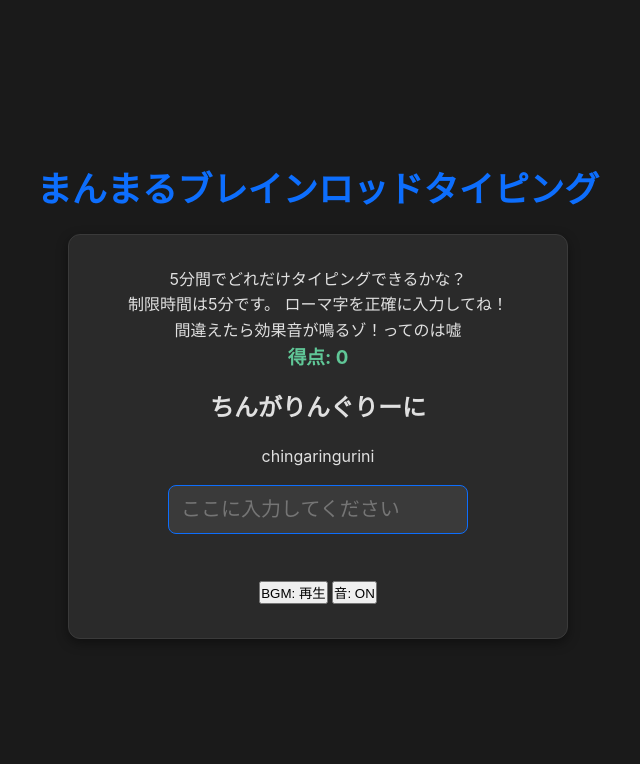
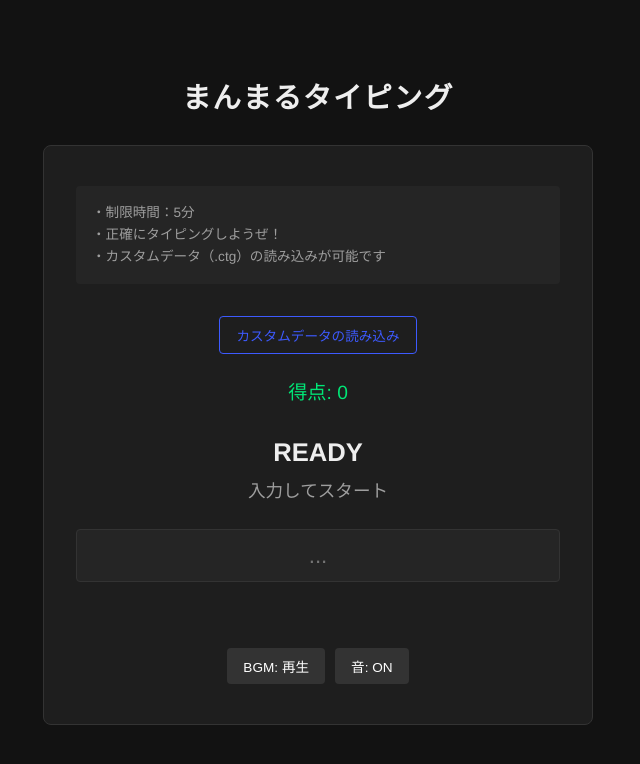
Before and after one commit to sovietkids/mmrc3, a website: page public/game/main.html in a window 1280 px wide. Shown: the whole page, without its empty margins (322-962 px from the left). Drawn offline with Linux system fonts and the light colour scheme.

Commit message:
Add files via upload

```diff
--- a/public/game/main.html
+++ b/public/game/main.html
@@ -2,19 +2,20 @@
 <html lang="ja">
 <head>
     <meta charset="UTF-8">
-    <title>まんまるブレインロッドタイピング</title>
+    <meta name="viewport" content="width=device-width, initial-scale=1.0">
+    <title>まんまるタイピング</title>
     <style>
         /* --- 0. Root Variables & Global Reset --- */
         :root {
-            --bg-color: #1a1a1a;
-            --card-bg-color: #2a2a2a;
-            --primary-color: #0d6efd;
-            --text-color: #e0e0e0;
-            --text-muted-color: #888;
-            --border-color: #3a3a3a;
-            --dm-color: #2b305c;
-            --reply-bg-color: #222;
-            --accent-green: rgb(96, 199, 151);
+            --bg-color: #121212;
+            --card-bg-color: #1e1e1e;
+            --primary-color: #3d5afe; /* 落ち着いたブルー */
+            --accent-color: #00e676;  /* 控えめなグリーン */
+            --error-color: #ff5252;   /* ミス時 */
+            --text-color: #eeeeee;
+            --text-muted-color: #9e9e9e;
+            --border-color: #333333;
+            --input-bg: #252525;
         }
 
         *, *::before, *::after {
@@ -26,7 +27,7 @@
         body {
             background-color: var(--bg-color);
             color: var(--text-color);
-            font-family: -apple-system, BlinkMacSystemFont, "Segoe UI", Roboto, Helvetica, Arial, sans-serif;
+            font-family: "Helvetica Neue", Arial, "Hiragino Kaku Gothic ProN", "Hiragino Sans", Meiryo, sans-serif;
             line-height: 1.6;
             min-height: 100vh;
             display: flex;
@@ -35,185 +36,173 @@
             justify-content: center;
         }
 
-        /* --- 1. Typography & Headings --- */
-        h1 {
-            font-size: 2.2rem;
-            color: var(--primary-color);
-            font-weight: 800;
-            margin-bottom: 1rem;
+        /* --- 1. Layout & Card --- */
+        .container {
+            width: 90%;
+            max-width: 550px;
+            text-align: center;
         }
 
-        h3 {
-            color: var(--accent-green);
-            margin-bottom: 1rem;
+        h1 {
+            font-size: 1.8rem;
+            font-weight: 600;
+            margin-bottom: 1.5rem;
+            letter-spacing: 0.05em;
         }
 
-        /* --- 2. Layout & Card Styling --- */
         .card {
             background-color: var(--card-bg-color);
             border: 1px solid var(--border-color);
-            border-radius: 12px;
-            padding: 2rem;
-            box-shadow: 0 4px 12px rgba(0, 0, 0, 0.4);
-            transition: all 0.3s ease;
-            width: 90%;
-            max-width: 500px;
-            text-align: center;
+            border-radius: 8px;
+            padding: 2.5rem 2rem;
         }
 
-        .card:hover {
-            border-color: var(--primary-color);
-            transform: translateY(-3px);
+        .instructions {
+            font-size: 0.85rem;
+            color: var(--text-muted-color);
+            margin-bottom: 2rem;
+            text-align: left;
+            background: rgba(255,255,255,0.03);
+            padding: 1rem;
+            border-radius: 4px;
         }
 
-        /* --- 3. Form Elements --- */
-        input {
-            background-color: #3a3a3a;
-            color: var(--text-color);
-            border: 1px solid #555;
-            border-radius: 8px;
-            padding: 0.75rem;
-            font-size: 20px;
-            width: 100%;
-            max-width: 300px;
-            margin-top: 1rem;
-            outline: none;
-            transition: border-color 0.3s ease;
+        /* --- 2. Game Elements --- */
+        #point {
+            font-size: 1.2rem;
+            color: var(--accent-color);
+            margin-bottom: 1.5rem;
         }
 
-        input:focus {
+        #word_display {
+            font-size: 1.6rem;
+            font-weight: bold;
+            margin-bottom: 0.2rem;
+        }
+
+        #word_romazi_display {
+            font-size: 1.1rem;
+            color: var(--text-muted-color);
+            font-family: 'Consolas', 'Monaco', monospace;
+            margin-bottom: 1.5rem;
+            min-height: 1.5em;
+        }
+
+        /* --- 3. Input & Buttons --- */
+        input[type="text"] {
+            background-color: var(--input-bg);
+            color: #fff;
+            border: 1px solid var(--border-color);
+            border-radius: 4px;
+            padding: 0.8rem;
+            font-size: 1.4rem;
+            width: 100%;
+            outline: none;
+            text-align: center;
+            transition: border-color 0.2s;
+        }
+
+        input[type="text"]:focus {
             border-color: var(--primary-color);
         }
 
-        #word_display {
-            font-size: 1.5rem;
-            margin: 1rem 0;
+        #result_display {
+            margin-top: 1rem;
             font-weight: bold;
+            font-size: 0.9rem;
+            min-height: 1.2em;
         }
 
-        #result_display {
-            margin-top: 10px;
-            min-height: 1.5em;
-            color: var(--text-muted-color);
+        .btn-group {
+            margin-top: 2rem;
+            display: flex;
+            gap: 10px;
+            justify-content: center;
         }
 
-        /* --- 4. Utility --- */
-        ::-webkit-scrollbar { width: 8px; }
-        ::-webkit-scrollbar-track { background: var(--bg-color); }
-        ::-webkit-scrollbar-thumb { background: #555; border-radius: 4px; }
+        button {
+            background-color: #333;
+            color: #fff;
+            border: none;
+            border-radius: 4px;
+            padding: 8px 16px;
+            font-size: 0.85rem;
+            cursor: pointer;
+            transition: background 0.2s;
+        }
+
+        button:hover {
+            background-color: #444;
+        }
+
+        button.primary-btn {
+            background-color: transparent;
+            border: 1px solid var(--primary-color);
+            color: var(--primary-color);
+        }
+
+        button.primary-btn:hover {
+            background-color: var(--primary-color);
+            color: #fff;
+        }
+
     </style>
 </head>
 <body>
 
-    <h1>まんまるブレインロッドタイピング</h1>
+    <div class="container">
+        <h1>まんまるタイピング</h1>
 
         <div class="card">
-        <p>
-            5分間でどれだけタイピングできるかな？<br>
-            制限時間は5分です。
-            ローマ字を正確に入力してね！<br>
-            間違えたら効果音が鳴るゾ！ってのは嘘<br>
-        </p>
+            <div class="instructions">
+                ・制限時間：5分<br>
+                ・正確にタイピングしようぜ！<br>
+                ・カスタムデータ（.ctg）の読み込みが可能です
+            </div>
 
-        <h3 id="point">得点: 0</h3>
+            <button class="primary-btn" onclick="document.getElementById('ctg_file').click();" style="margin-bottom: 1.5rem;">
+                カスタムデータの読み込み
+            </button>
+            <input type="file" id="ctg_file" accept=".ctg,.json" style="display:none">
 
-        <p id="word_display">ここに単語が表示されます</p>
-        <p id="word_romazi_display">ここにローマ字が表示されます</p>
+            <div id="point">得点: 0</div>
 
-        <input type="text" id="typing_input" placeholder="ここに入力してください" autocomplete="off" oninput="handleInput()">
+            <div id="word_display">READY</div>
+            <div id="word_romazi_display">入力してスタート</div>
 
-        <p id="result_display"></p>
+            <input type="text" id="typing_input" placeholder="..." autocomplete="off">
 
-                <div id="audio_controls" style="margin-top:12px;">
+            <div id="result_display"></div>
+
+            <div class="btn-group">
                 <button id="bgm_toggle">BGM: 再生</button>
                 <button id="mute_toggle">音: ON</button>
             </div>
         </div>
+    </div>
 
 <script>
+// --- ロジック部分はそのまま維持 ---
 let point = 0;
-
+let gameStarted = false;
+const word_romazi_display = document.getElementById("word_romazi_display");
 const word_display = document.getElementById("word_display");
 const typing_input = document.getElementById("typing_input");
 const result_display = document.getElementById("result_display");
 
-const typing_word = [
-  "ばれりーなかぷちーな",
-  "すきびでぃどっぱどっぷ",
-  "とらられろとらら",
-  "ぼんばるでぃーろくろこでぃーろ",
-  "ぶるぶるぶらたぶらた",
-  "とぅんとぅんとぅんさふーる",
-  "らりらりらんば",
-  "ちんがりんぐりーに",
-  "ぷるぷるぷらちーの",
-  "ばらばらばるべりーの",
-  "ふりんふりんふらんちぇすこ",
-  "ぐらぐらぐらっつぃえ",
-  "ぴんぐぃんぐぃんぐぃーに",
-  "ぶらぼぶらぼぶらーぼ",
-  "すぱげってぃまえすとろ",
-  "ぴっつぁろまーの",
-  "じぇらーとまじしゃん",
-  "かるぼなーらきんぐ",
-  "らざにあごーれむ",
-  "のっきーなふぇありー",
-  "まんまるはへいさされた",
-  "ふぁんたじっくふぃーりあ",
-  "67",
-  "かたきうそつきりー",
-  "爆音アキ",
-  "なぽりん"
-];
-const typing_word_romazi = [
-  "barerinakapuchina",
-  "sukibididoppadoppu",
-  "torararerotorara",
-  "bonbarudirokurokodiro",
-  "buruburuburataburata",
-  "tuntuntunsafuru",
-  "rarirariranba",
-  "chingaringurini",
-  "purupurupurachino",
-  "barabarubaruberino",
-  "furinfurinfuranchesuko",
-  "guraguragurattsie",
-  "pinginginguini",
-  "buraboburaboburabo",
-  "supagettimaesutoro",
-  "pittsaromano",
-  "jeraatomajishan",
-  "karubonaarakingu",
-  "razaniagoremu",
-  "nokkiinafearii",
-  "manmaruhaheisasareta",
-  "fantajikkufiiria",
-  "67",
-  "katakiusotsukirii",
-  "bakuonaki",
-  "naporin",
-  ""
-];
+const typing_word = ["ばれりーなかぷちーな", "すきびでぃどっぱどっぷ", "とらられろとらら", "ぼんばるでぃーろくろこでぃーろ", "ぶるぶるぶらたぶらた", "とぅんとぅんとぅんさふーる", "らりらりらんば", "ちんがりんぐりーに", "ぷるぷるぷらちーの", "ばらばらばるべりーの", "ふりんふりんふらんちぇすこ", "ぐらぐらぐらっつぃえ", "ぴんぐぃんぐぃんぐぃーに", "ぶらぼぶらぼぶらーぼ", "すぱげってぃまえすとろ", "ぴっつぁろまーの", "じぇらーとまじしゃん", "かるぼなーらきんぐ", "らざにあごーれむ", "のっきーなふぇありー", "まんまるはへいさされた", "ふぁんたじっくふぃーりあ", "67", "かたきうそつきりー", "爆音アキ", "なぽりん"];
+const typing_word_romazi = ["barerinakapuchina", "sukibididoppadoppu", "torararerotorara", "bonbarudirokurokodiro", "buruburuburataburata", "tuntuntunsafuru", "rarirariranba", "chingaringurini", "purupurupurachino", "barabarubaruberino", "furinfurinfuranchesuko", "guraguragurattsie", "pinginginguini", "buraboburaboburabo", "supagettimaesutoro", "pittsaromano", "jeraatomajishan", "karubonaarakingu", "razaniagoremu", "nokkiinafearii", "manmaruhaheisasareta", "fantajikkufiiria", "67", "katakiusotsukirii", "bakuonaki", "naporin"];
 
-
-const AutoEnter = new KeyboardEvent('keydown', {
-  key: 'Enter',
-  code: 'Enter',
-  keyCode: 13,
-  which: 13,
-  bubbles: true // イベントをバブリング（親要素へ伝播）させる
-});
+const AutoEnter = new KeyboardEvent('keydown', { key: 'Enter', bubbles: true });
 
 function nextWord() {
-    rondomword_random = Math.floor(Math.random() * typing_word_romazi.length)
-    word_romazi_display.textContent = typing_word_romazi[rondomword_random];
+    const randomIndex = Math.floor(Math.random() * typing_word_romazi.length);
+    word_romazi_display.textContent = typing_word_romazi[randomIndex];
+    word_display.textContent = typing_word[randomIndex];
     typing_input.value = "";
-    result_display.textContent = "";
-    word_display.textContent = typing_word[rondomword_random];
-    typing_input.focus();
 }
 
-// --- Audio setup ---
+// --- Audio ---
 const bgm = new Audio("audio/bgm/battle.mp3");
 bgm.loop = true;
 bgm.volume = 0.4;
@@ -224,15 +213,16 @@ const seType = new Audio("audio/se/type.mp3");
 const seClear = new Audio("audio/se/clear.mp3");
 const seHit = new Audio("audio/se/hit.mp3");
 
-[bgm, seType, seClear, seHit].forEach(a => { a.preload = "auto"; });
-
 function startBgmIfNeeded() {
+    if (!gameStarted) {
+        start();
+        gameStarted = true;
+    }
     if (!bgmPlaying && !audioMuted) {
         bgm.play().then(()=> { bgmPlaying = true; document.getElementById("bgm_toggle").textContent = "BGM: 停止"; }).catch(()=>{});
     }
 }
 
-// Toggle BGM
 document.getElementById("bgm_toggle").addEventListener("click", () => {
     if (bgmPlaying) {
         bgm.pause();
@@ -243,14 +233,12 @@ document.getElementById("bgm_toggle").addEventListener("click", () => {
     }
 });
 
-// Mute toggle (affects BGM and SE)
 document.getElementById("mute_toggle").addEventListener("click", () => {
     audioMuted = !audioMuted;
     [bgm, seType, seClear, seHit].forEach(a => a.muted = audioMuted);
     document.getElementById("mute_toggle").textContent = audioMuted ? "音: OFF" : "音: ON";
 });
 
-// Play type sound on keydown for printable keys
 typing_input.addEventListener("keydown", (e) => {
     if (e.key.length === 1) {
         seType.currentTime = 0; seType.play().catch(()=>{});
@@ -261,32 +249,54 @@ typing_input.addEventListener("keydown", (e) => {
 typing_input.addEventListener("input", () => {
     const val = typing_input.value;
     const target = word_romazi_display.textContent;
-    if (val === target) {
+
+    if (val === target && target !== "入力してスタート") {
         point++;
         document.getElementById("point").textContent = "得点: " + point;
-        result_display.textContent = "いいね！";
+        result_display.textContent = "SUCCESS";
+        result_display.style.color = "var(--accent-color)";
         seClear.currentTime = 0; seClear.play().catch(()=>{});
-        typing_input.dispatchEvent(AutoEnter); // 日本語変換の確定対策
+        typing_input.dispatchEvent(AutoEnter);
         nextWord();
+    } else if (val !== target.substring(0, val.length)) {
+        result_display.textContent = "MISS";
+        result_display.style.color = "var(--error-color)";
+        seHit.currentTime = 0; seHit.play().catch(()=>{});
     } else {
-        result_display.textContent = "Fight!";
-        const idx = val.length - 1;
-        if (idx >= 0 && val[idx] !== target[idx]) {
-            seHit.currentTime = 0; seHit.play().catch(()=>{});
-        }
+        result_display.textContent = "";
     }
 });
 
-// 初期表示
+document.getElementById('ctg_file').addEventListener('change', (e) => {
+    const file = e.target.files[0];
+    if (!file) return;
+    const fr = new FileReader();
+    fr.onload = () => {
+        try {
+            const data = JSON.parse(fr.result);
+            if (!Array.isArray(data.words)) return;
+            typing_word.length = 0;
+            typing_word_romazi.length = 0;
+            data.words.forEach((w,i) => {
+                typing_word.push(w);
+                typing_word_romazi.push(data.romaji ? data.romaji[i] : w);
+            });
+            point = 0;
+            document.getElementById('point').textContent = '得点: 0';
             nextWord();
+        } catch(err) { alert('読み込みエラー'); }
+    };
+    fr.readAsText(file, 'utf-8');
+});
 
-// 5分制限
+function start() {
+    nextWord();
     setTimeout(() => {
-    document.getElementById("point").textContent = "制限時間です！あなたの得点は " + point + " 点です。お疲れ様でした！";
-    // Stop BGM if playing
+        const finalScore = point;
+        document.querySelector(".card").innerHTML = `<h3>終了！</h3><p style="margin: 20px 0;">最終スコア: ${finalScore} 点</p><button onclick="location.reload()">もう一度プレイ</button>`;
         if (bgmPlaying) { bgm.pause(); bgmPlaying = false; }
-    typing_input.disabled = true;
     }, 300000);
+}
 </script>
 </body>
 </html>
```
Also changed, not shown: public/game/costomtyping.html (added, +206 -0 lines). Lines whose indentation alone changed are shown as unchanged.
